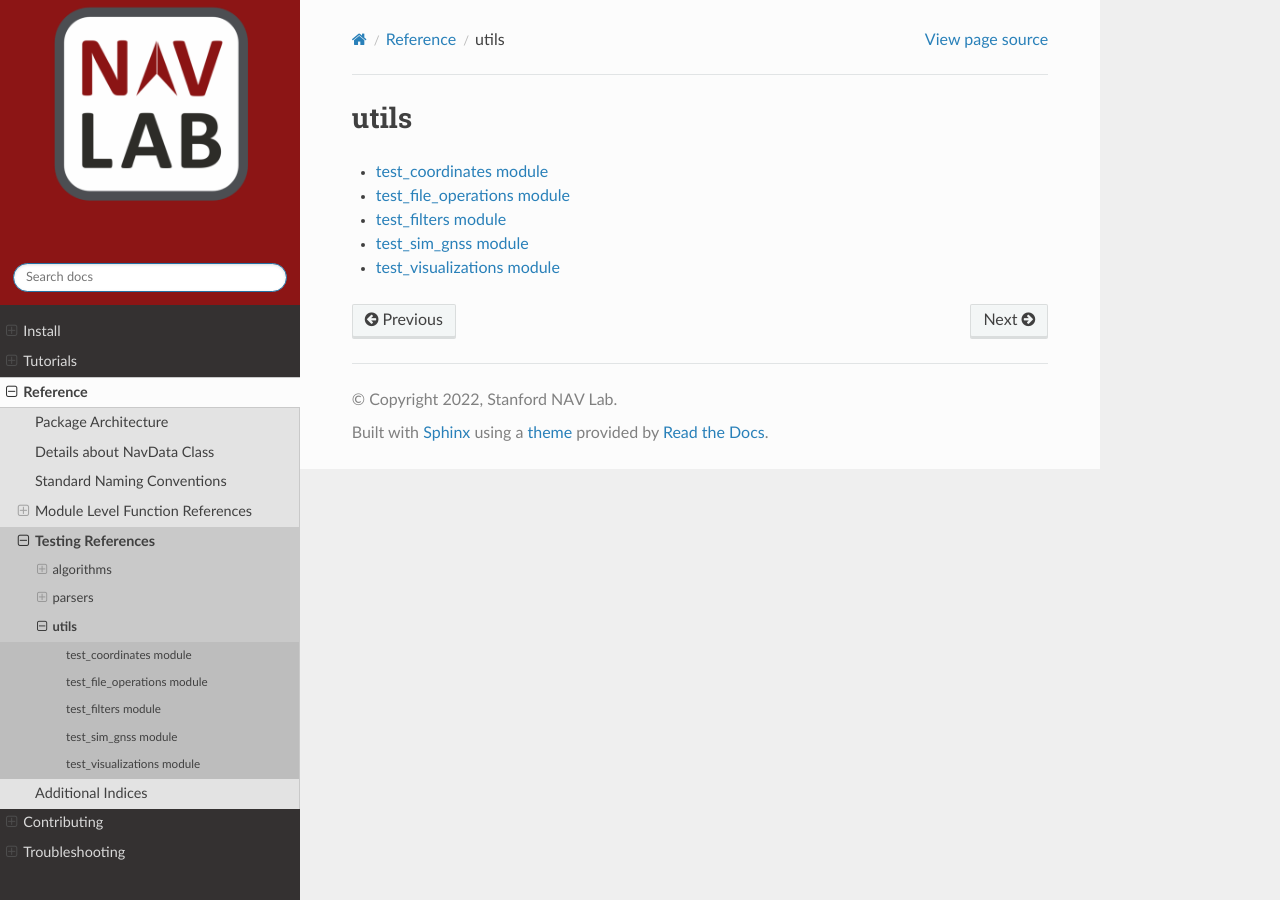
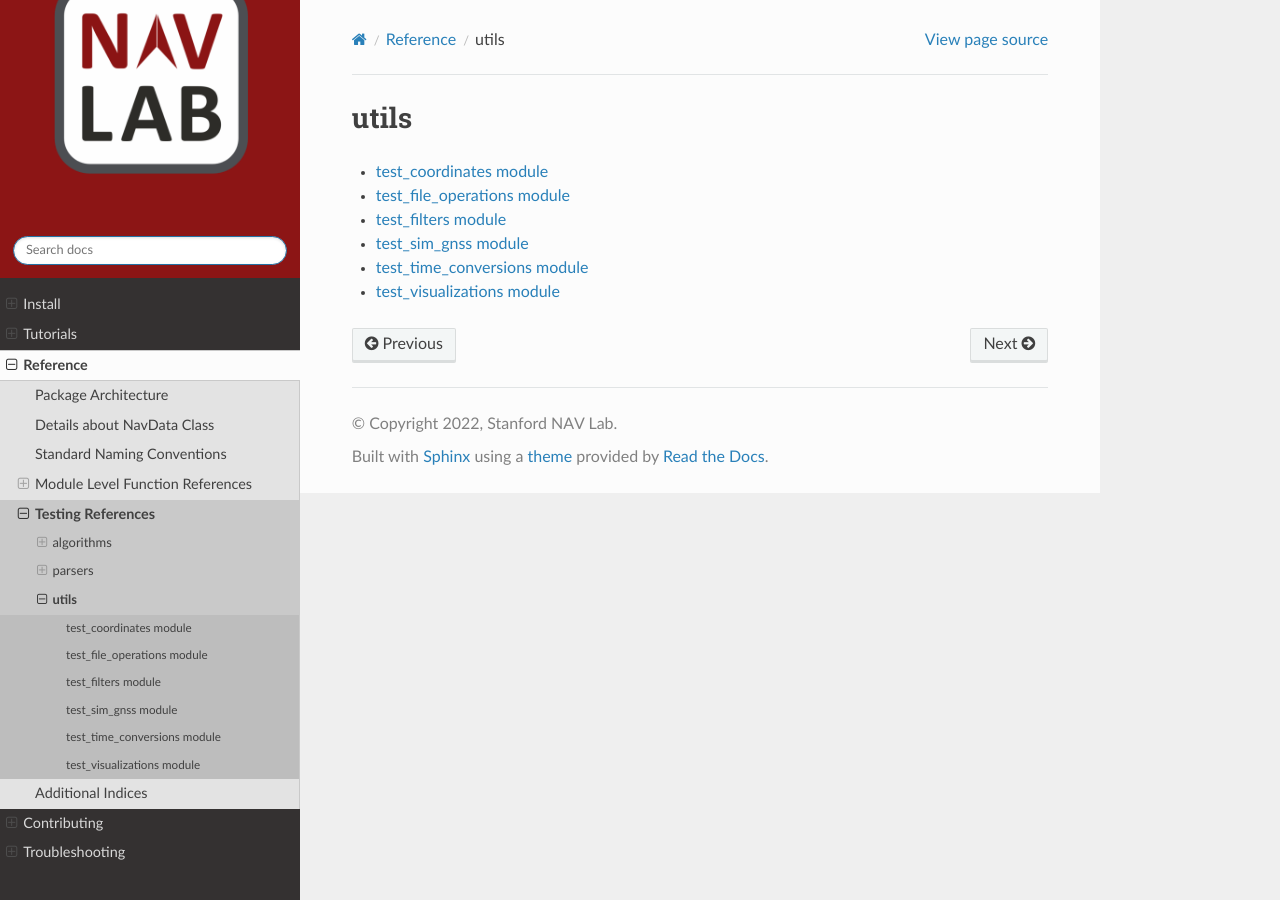
Before and after one commit to Stanford-NavLab/gnss_lib_py, a Sphinx documentation site: the page built from docs/source/reference/test_utils/modules.rst, in a window 1280 px wide. Built offline with Sphinx 7.4.7 and the Read the Docs theme 2.0.0, drawn with Linux system fonts in a browser that asks for light colours; pages that are not in the unit, such as notebooks, are missing from menus.

```diff
--- a/docs/source/reference/test_utils/modules.rst
+++ b/docs/source/reference/test_utils/modules.rst
@@ -8,4 +8,5 @@
    test_file_operations
    test_filters
    test_sim_gnss
+   test_time_conversions
    test_visualizations
--- /dev/null
+++ b/docs/source/reference/test_utils/test_time_conversions.rst
@@ -0,0 +1,7 @@
+test\_time\_conversions module
+==============================
+
+.. automodule:: test_time_conversions
+   :members:
+   :undoc-members:
+   :show-inheritance:
```
Also changed, not shown: 2 other files.
